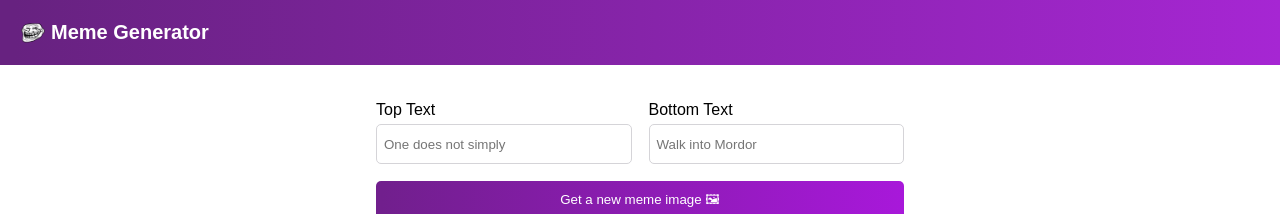
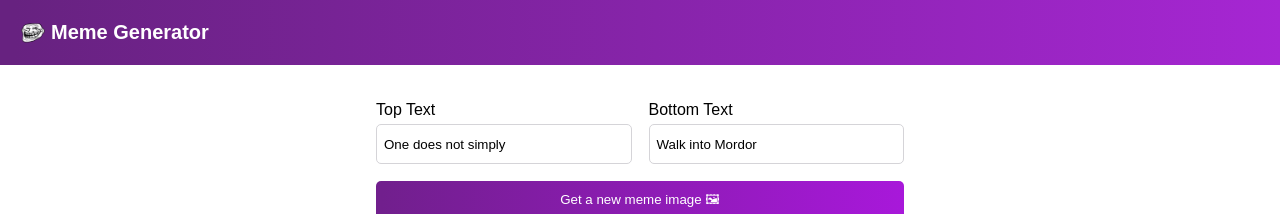
Before and after one commit to prachi1025/react-meme-generator-app, a React (Vite) app: page / in a window 1280 px wide. Shown: the top 214 px of the page. Built offline with nearby package versions, Linux system fonts and the light colour scheme.

Commit message:
Update App.jsx
add  functionality of key strokes to the input boxes

```diff
--- a/src/App.jsx
+++ b/src/App.jsx
@@ -1,7 +1,21 @@
 import { useState } from 'react'
 
 function App() {
-  const [meme, setMeme] = useState({topText:"One does not simply" , bootomText:"Walk into Mordor" , imagUrl:"http://i.imgflip.com/1bij.jpg"})
+  const [meme, setMeme] = useState({
+    topText:"One does not simply" ,
+    bottomText:"Walk into Mordor" ,
+    imagUrl:"http://i.imgflip.com/1bij.jpg"
+  })
+
+  function handleChange(event) {
+    const {value, name} = event.currentTarget
+    console.log(value)
+
+    setMeme(prevMeme => (
+      {...prevMeme,
+      [name]:value}
+    ))
+  }
 
   return (
     <main>
@@ -11,6 +25,8 @@
                         type="text"
                         placeholder="One does not simply"
                         name="topText"
+                        onChange={handleChange}
+                        value={meme.topText}
                     />
                 </label>
 
@@ -19,6 +35,8 @@
                         type="text"
                         placeholder="Walk into Mordor"
                         name="bottomText"
+                        onChange={handleChange}
+                        value={meme.bottomText}
                     />
                 </label>
                 <button>Get a new meme image 🖼</button>
@@ -26,7 +44,7 @@
             <div className="meme">
                 <img src={meme.imagUrl} />
                 <span className="top">{meme.topText}</span>
-                <span className="bottom">{meme.bootomText}</span>
+                <span className="bottom">{meme.bottomText}</span>
             </div>
         </main>
   )
```
